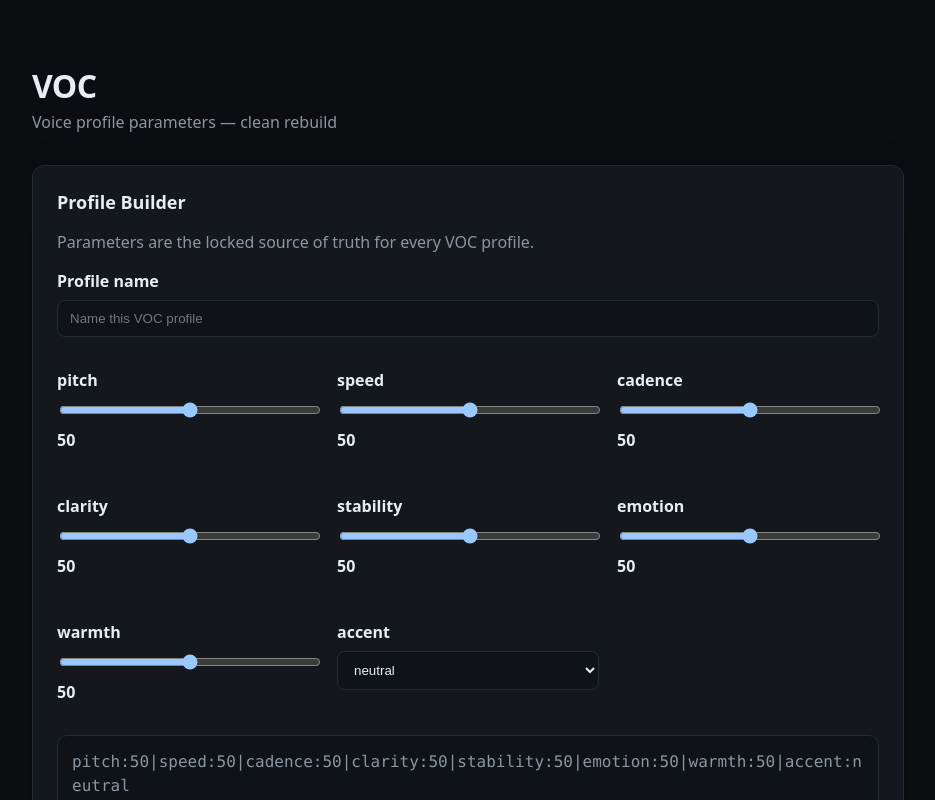
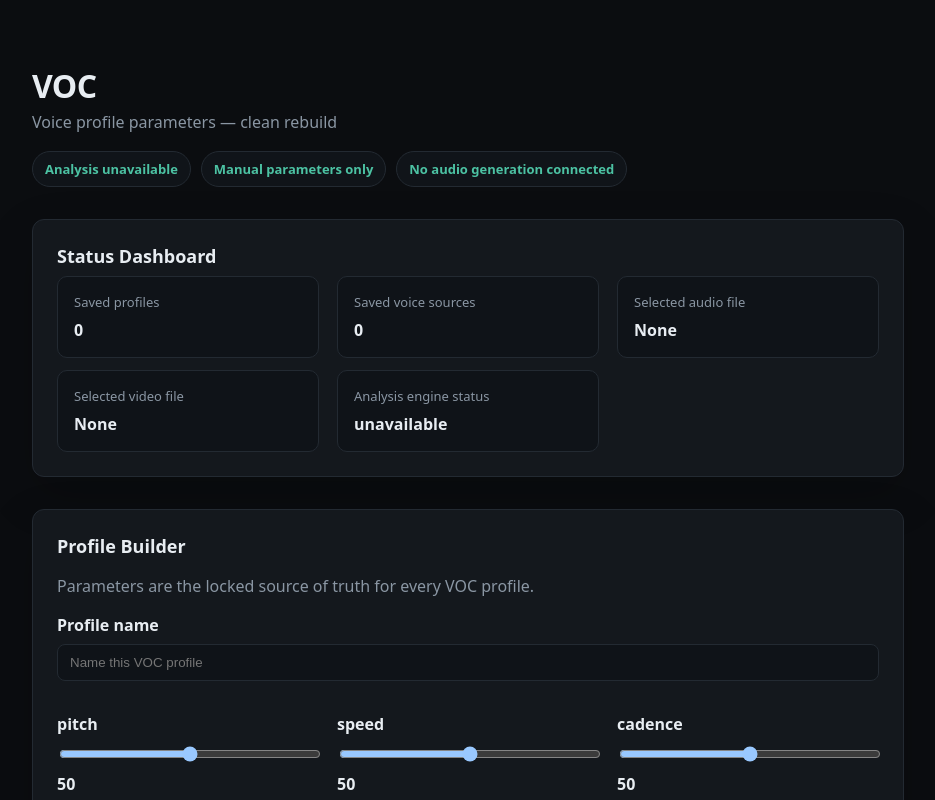
Before and after one commit to waraujobrand-ui/VOC, a React (Vite) app: page / in a window 1280 px wide. Shown: the top 800 px of the page, without its empty margins (172-1107 px from the left). Built offline with nearby package versions, Linux system fonts and the light colour scheme.

Commit message:
VOC product clarity batch 1

```diff
--- a/src/App.jsx
+++ b/src/App.jsx
@@ -61,6 +61,12 @@ function createVocString(parameters) {
   ).join('|');
 }
 
+function createParametersSummary(parameters) {
+  return LOCKED_PARAMETERS.map(
+    (key) => `${key}: ${parameters[key] ?? DEFAULT_PARAMETERS[key]}`,
+  ).join(', ');
+}
+
 function loadSavedProfiles() {
   const storedProfiles = localStorage.getItem(STORAGE_KEY);
 
@@ -119,6 +125,7 @@ export default function App() {
   const [profileSortMode, setProfileSortMode] = useState('newest');
   const [voiceSearch, setVoiceSearch] = useState('');
   const [voiceSortMode, setVoiceSortMode] = useState('newest');
+  const [copiedProfileId, setCopiedProfileId] = useState(null);
 
   const filteredProfiles = sortByMode(
     savedProfiles.filter((profile) =>
@@ -307,12 +314,66 @@ export default function App() {
     setActiveView('profile_builder');
   }
 
+  async function copyProfileVocString(profile) {
+    const vocString = createVocString(profile.parameters);
+
+    if (navigator.clipboard?.writeText) {
+      await navigator.clipboard.writeText(vocString);
+    } else {
+      const copyField = document.createElement('textarea');
+      copyField.value = vocString;
+      copyField.setAttribute('readonly', '');
+      copyField.style.position = 'absolute';
+      copyField.style.left = '-9999px';
+      document.body.appendChild(copyField);
+      copyField.select();
+      document.execCommand('copy');
+      document.body.removeChild(copyField);
+    }
+
+    setCopiedProfileId(profile.id);
+    window.setTimeout(() => {
+      setCopiedProfileId((current) => (current === profile.id ? null : current));
+    }, 1800);
+  }
+
   return (
     <main className="voc-app">
       <header className="voc-header">
         <h1>VOC</h1>
         <p className="voc-tagline">Voice profile parameters — clean rebuild</p>
+        <div className="voc-badge-row">
+          <span className="voc-badge">Analysis unavailable</span>
+          <span className="voc-badge">Manual parameters only</span>
+          <span className="voc-badge">No audio generation connected</span>
+        </div>
       </header>
+
+      <section className="voc-card">
+        <h2>Status Dashboard</h2>
+        <div className="voc-status-grid">
+          <div className="voc-status-item">
+            <span>Saved profiles</span>
+            <strong>{savedProfiles.length}</strong>
+          </div>
+          <div className="voc-status-item">
+            <span>Saved voice sources</span>
+            <strong>{savedVoices.length}</strong>
+          </div>
+          <div className="voc-status-item">
+            <span>Selected audio file</span>
+            <strong>{audioFileName || 'None'}</strong>
+          </div>
+          <div className="voc-status-item">
+            <span>Selected video file</span>
+            <strong>{videoFileName || 'None'}</strong>
+          </div>
+          <div className="voc-status-item">
+            <span>Analysis engine status</span>
+            <strong>{DEFAULT_ANALYSIS_STATUS}</strong>
+          </div>
+        </div>
+      </section>
 
       <section className="voc-card">
         <h2>{activeView === 'profile_builder' ? 'Profile Builder' : 'Profile Schema'}</h2>
@@ -415,8 +476,12 @@ export default function App() {
             {filteredProfiles.map((profile) => (
               <li key={profile.id} className="voc-list-item">
                 <strong>{profile.name}</strong>
-                <p>{createVocString(profile.parameters)}</p>
-                <p>Source voice ID: {profile.source_voice_id || 'null'}</p>
+                <p>Source voice ID / source_voice_id: {profile.source_voice_id || 'null'}</p>
+                <p>Base voice ID / base_voice_id: {profile.base_voice_id || 'null'}</p>
+                <p>created_at: {profile.created_at}</p>
+                <p>updated_at: {profile.updated_at}</p>
+                <p>Derived VOC string: {createVocString(profile.parameters)}</p>
+                <p>Parameters summary: {createParametersSummary(profile.parameters)}</p>
                 <div className="voc-button-group">
                   <button
                     type="button"
@@ -446,7 +511,17 @@ export default function App() {
                   >
                     Edit
                   </button>
+                  <button
+                    type="button"
+                    className="voc-button"
+                    onClick={() => copyProfileVocString(profile)}
+                  >
+                    Copy VOC String
+                  </button>
                 </div>
+                {copiedProfileId === profile.id ? (
+                  <p className="voc-copy-confirmation">Copied VOC string.</p>
+                ) : null}
               </li>
             ))}
           </ul>
--- a/src/styles.css
+++ b/src/styles.css
@@ -42,6 +42,23 @@ body,
   color: var(--muted);
 }
 
+.voc-badge-row {
+  display: flex;
+  flex-wrap: wrap;
+  gap: 10px;
+  margin-top: 18px;
+}
+
+.voc-badge {
+  background: #101419;
+  border: 1px solid var(--border);
+  border-radius: 999px;
+  color: var(--accent);
+  font-size: 13px;
+  font-weight: 700;
+  padding: 8px 12px;
+}
+
 .voc-card {
   background: var(--surface);
   border: 1px solid var(--border);
@@ -84,10 +101,31 @@ body,
 }
 
 .voc-parameter-grid,
-.voc-controls {
+.voc-controls,
+.voc-status-grid {
   display: grid;
   grid-template-columns: repeat(auto-fit, minmax(220px, 1fr));
   gap: 12px 18px;
+}
+
+.voc-status-item {
+  background: #0f1318;
+  border: 1px solid var(--border);
+  border-radius: 10px;
+  padding: 16px;
+}
+
+.voc-status-item span {
+  color: var(--muted);
+  display: block;
+  font-size: 13px;
+  margin-bottom: 8px;
+}
+
+.voc-status-item strong {
+  color: var(--text);
+  display: block;
+  overflow-wrap: anywhere;
 }
 
 .voc-string {
@@ -160,3 +198,9 @@ body,
   margin: 18px 0 0;
   padding: 16px;
 }
+
+.voc-copy-confirmation {
+  color: var(--accent);
+  font-weight: 700;
+  margin-bottom: 0;
+}
```
